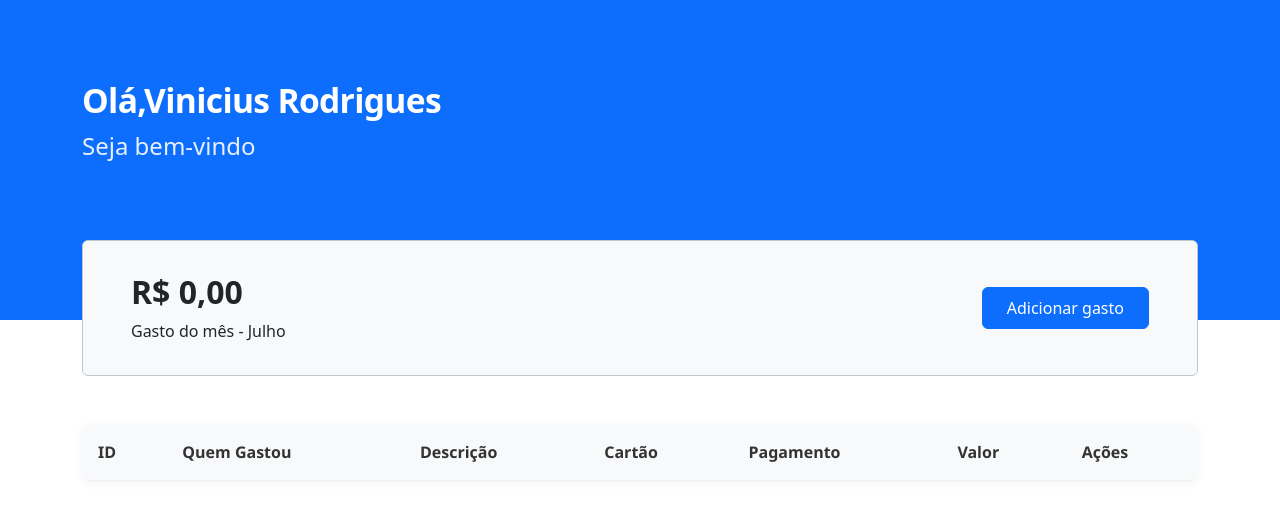
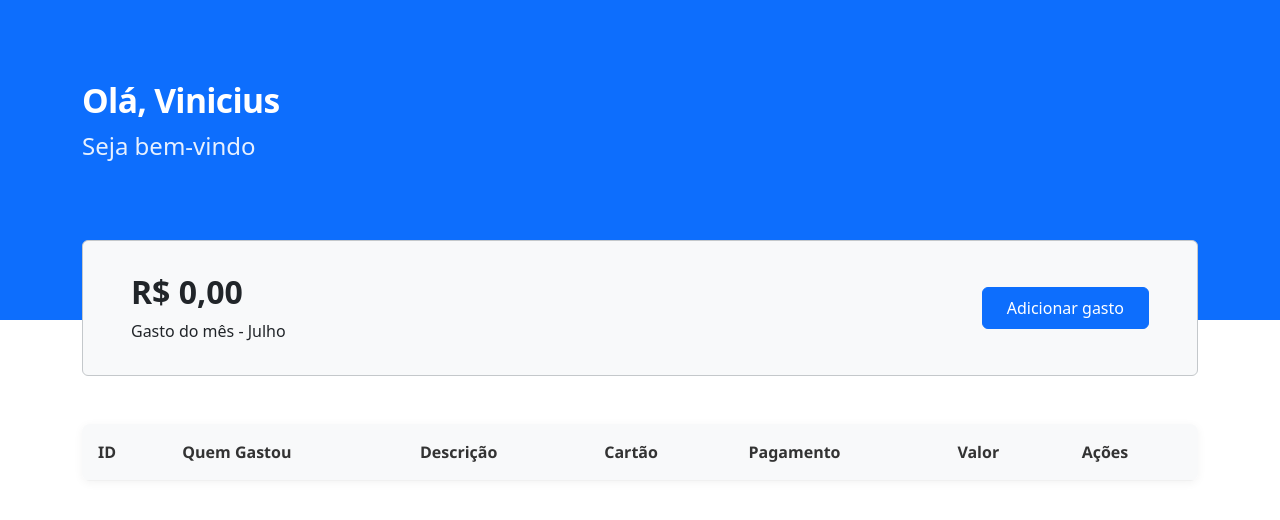
Before and after one commit to Vinicius-Rodriguesss/controleFinanceiro, a React (Vite) app: page / in a window 1280 px wide. Shown: the top 520 px of the page. Built offline with nearby package versions, Linux system fonts and the light colour scheme.

Commit message:
Alteração no Header

```diff
--- a/src/components/Header/Header.jsx
+++ b/src/components/Header/Header.jsx
@@ -1,10 +1,10 @@
 import styles from './Header.module.css';
-let nomeClient = "Vinicius Rodrigues";
+let nomeClient = "Vinicius";
 const Header = () => {
   return (
     <header className={`${styles.header} bg-primary`}>
       <div className={`container pt-lg-5 pt-3 `}>
-        <h1 className={styles.title}>{`Olá,${nomeClient}`}</h1>
+        <h1 className={styles.title}>{`Olá, ${nomeClient}`}</h1>
         <p className={`${styles.subtitle} fs-4`}>Seja bem-vindo</p>
       </div>
     </header>
```
